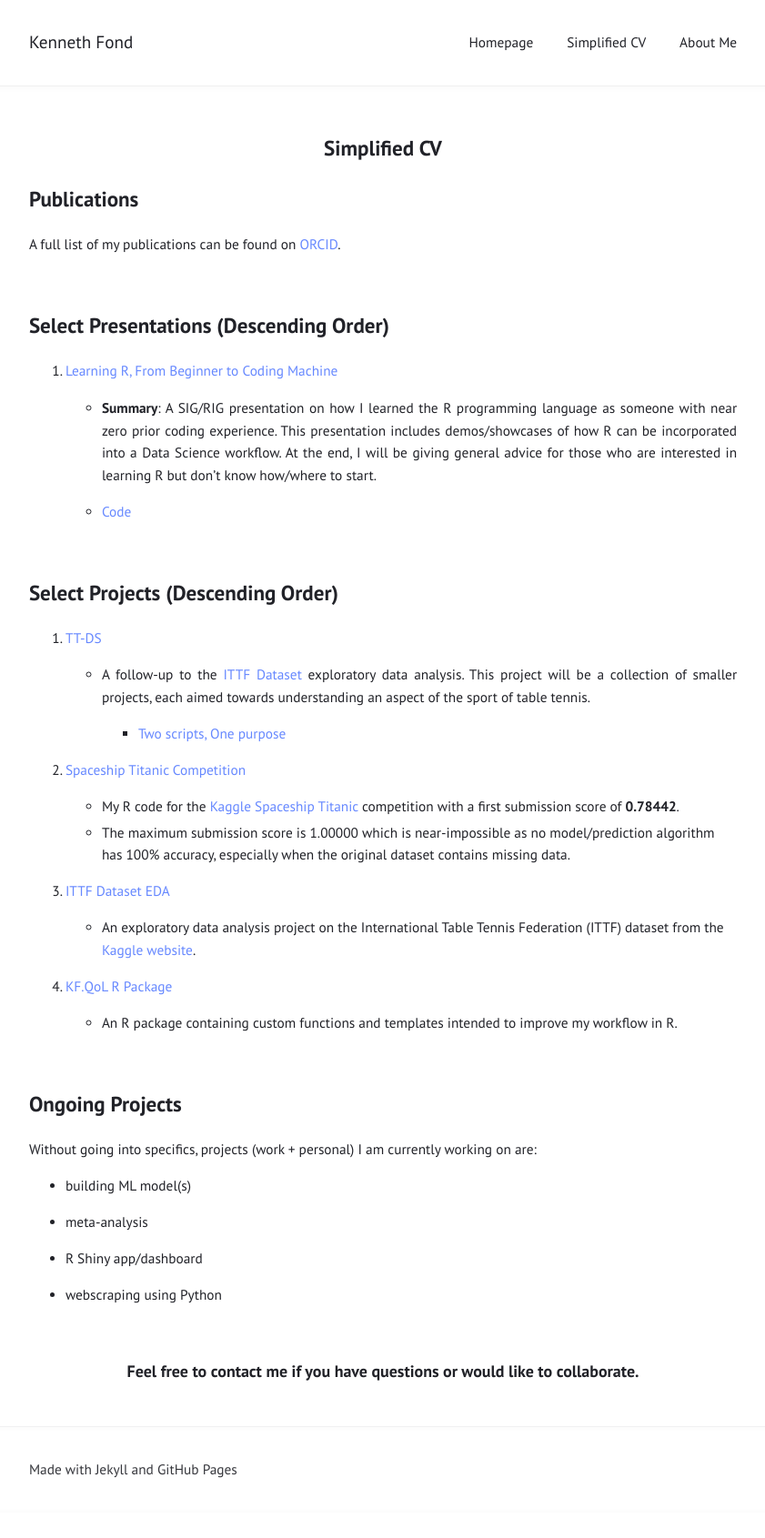
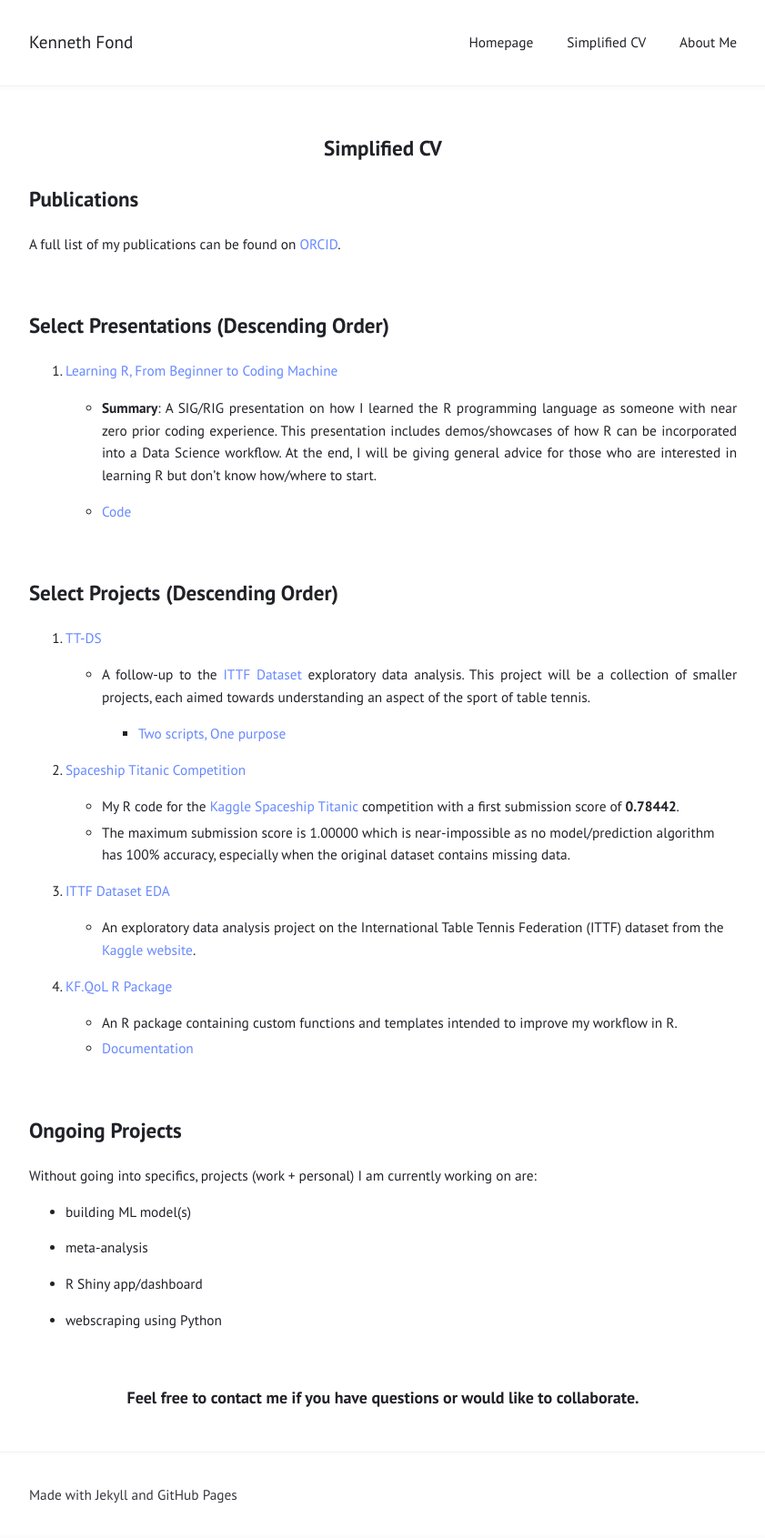
Before and after one commit to kenf1/kenf1.github.io, a Jekyll site: the page built from brief_cv.md, in a window 1280 px wide. Shown: the whole page at 91% size, without its empty margins (219-1060 px from the left). Built offline with Jekyll 4.4.1, drawn with Linux system fonts in a browser that asks for light colours; before the commit the page ends 1663 px from its top, so only the background shows below that.

Commit message:
Add documentation link

```diff
--- a/brief_cv.md
+++ b/brief_cv.md
@@ -43,6 +43,7 @@ A full list of my publications can be found on [ORCID](https://orcid.org/0000-00
 4. [KF.QoL R Package](https://github.com/kenf1/KF.QoL)
 
     + An R package containing custom functions and templates intended to improve my workflow in R.
+    + [Documentation](https://kenf1.github.io/Rendered/KF.QoL%20Documentation/)
 
 <br>
 
```
